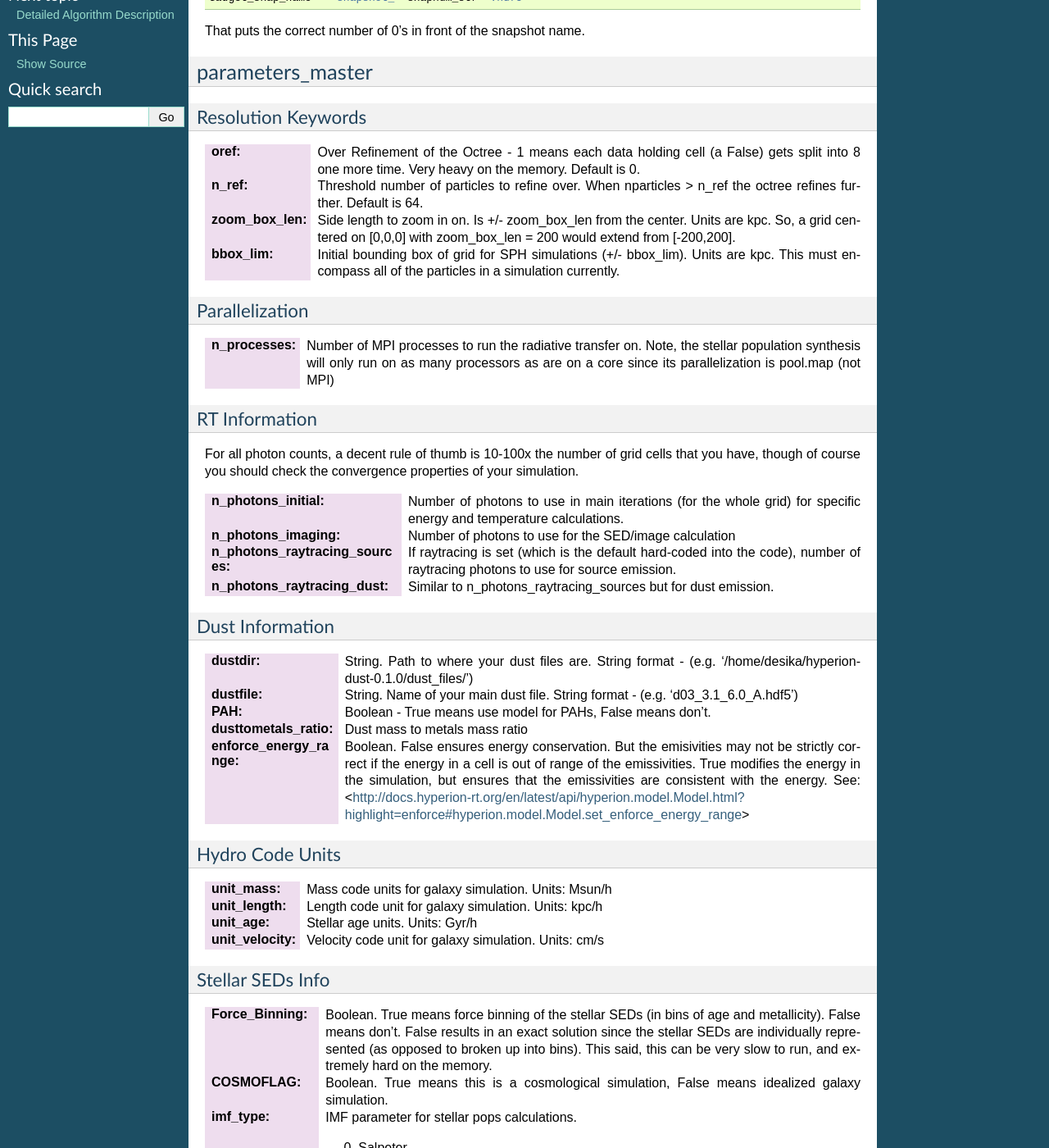
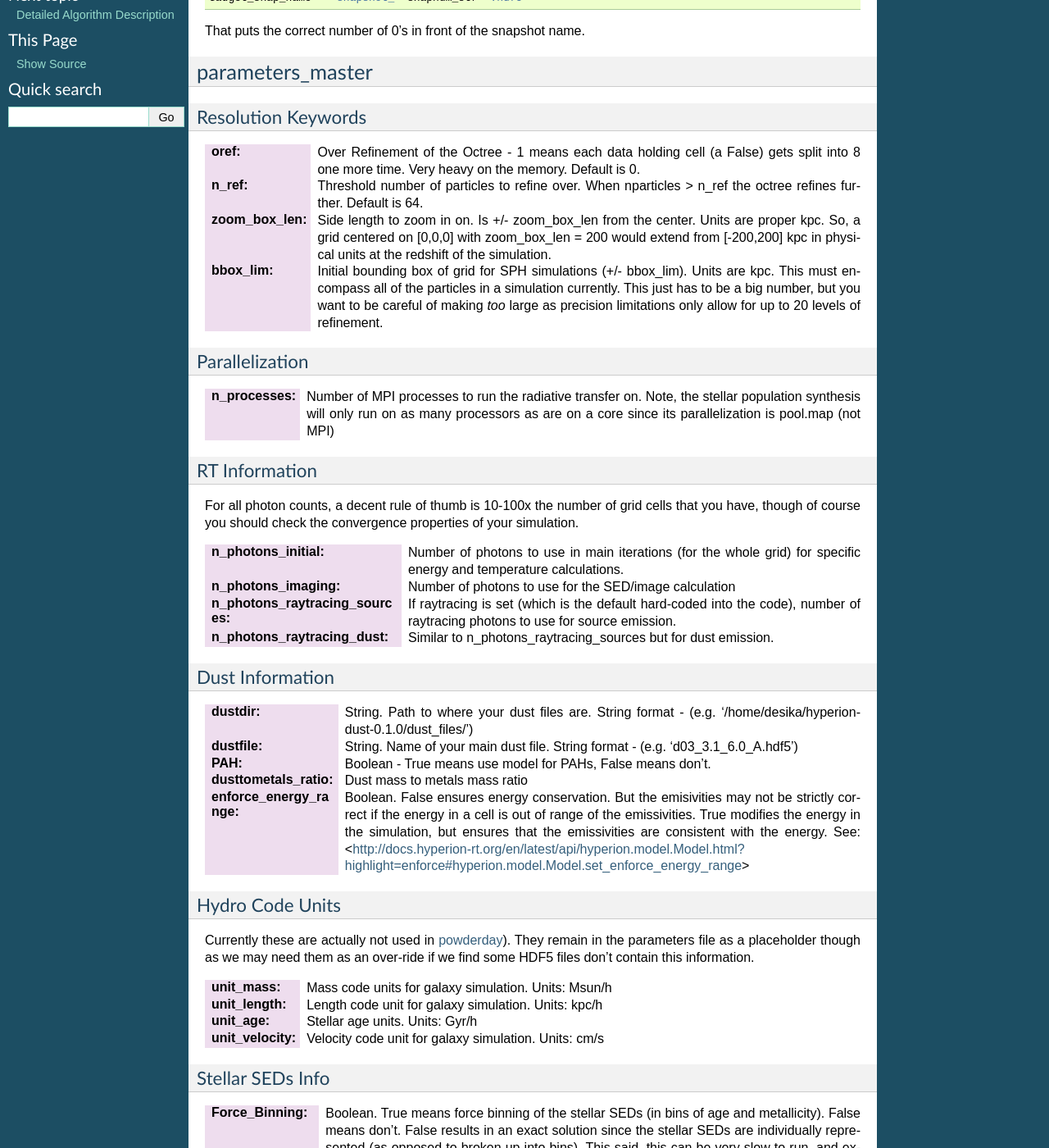
Before and after one commit to dnarayanan/powderday, a Sphinx documentation site: the page built from docs/parameters_description.rst, in a window 1280 px wide and 1400 px high, scrolled down 410 px. Shown: the whole window at 82% size. Built offline with Sphinx 7.4.7, drawn with Linux system fonts in a browser that asks for light colours.

Commit message:
docs: paramters updated

```diff
--- a/docs/parameters_description.rst
+++ b/docs/parameters_description.rst
@@ -47,14 +47,17 @@ Resolution Keywords
 :zoom_box_len:
 
    Side length to zoom in on.  Is +/- zoom_box_len from the center.
-   Units are kpc.  So, a grid centered on [0,0,0] with
-   zoom_box_len = 200 would extend from [-200,200].
+   Units are proper kpc.  So, a grid centered on [0,0,0] with
+   zoom_box_len = 200 would extend from [-200,200] kpc in physical
+   units at the redshift of the simulation.
 
 :bbox_lim:
 
    Initial bounding box of grid for SPH simulations (+/- bbox_lim).
    Units are kpc.  This must encompass all of the particles in a
-   simulation currently.
+   simulation currently.  This just has to be a big number, but you
+   want to be careful of making *too* large as precision limitations
+   only allow for up to 20 levels of refinement.
 
 
 
@@ -127,6 +130,12 @@ Dust Information
 
 Hydro Code Units
 ------------
+
+Currently these are actually not used in `powderday
+<https://bitbucket.org/desika/powderday>`_).  They remain in the
+parameters file as a placeholder though as we may need them as an
+over-ride if we find some HDF5 files don't contain this information.
+
 :unit_mass:
 
    Mass code units for galaxy simulation.  Units: Msun/h
```
